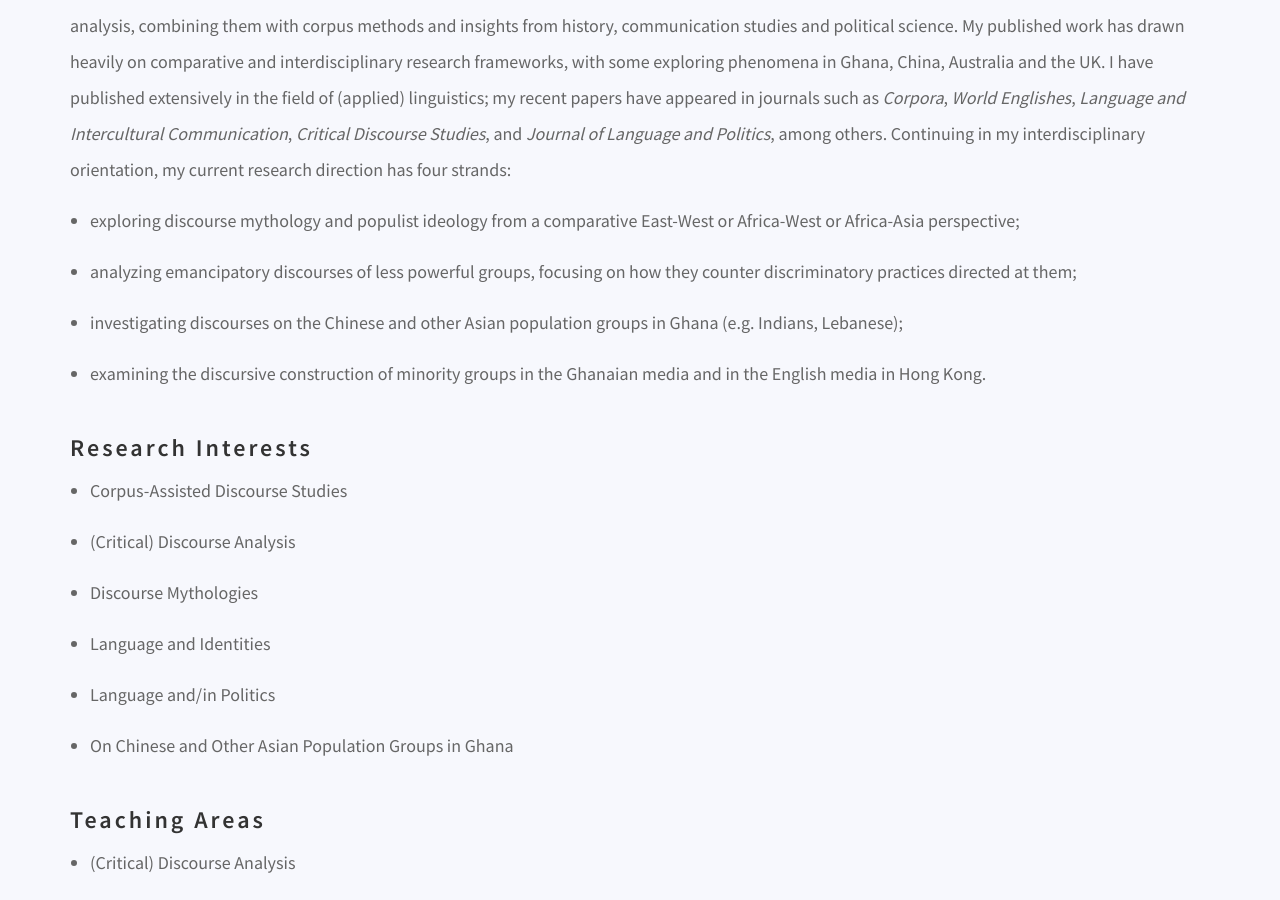
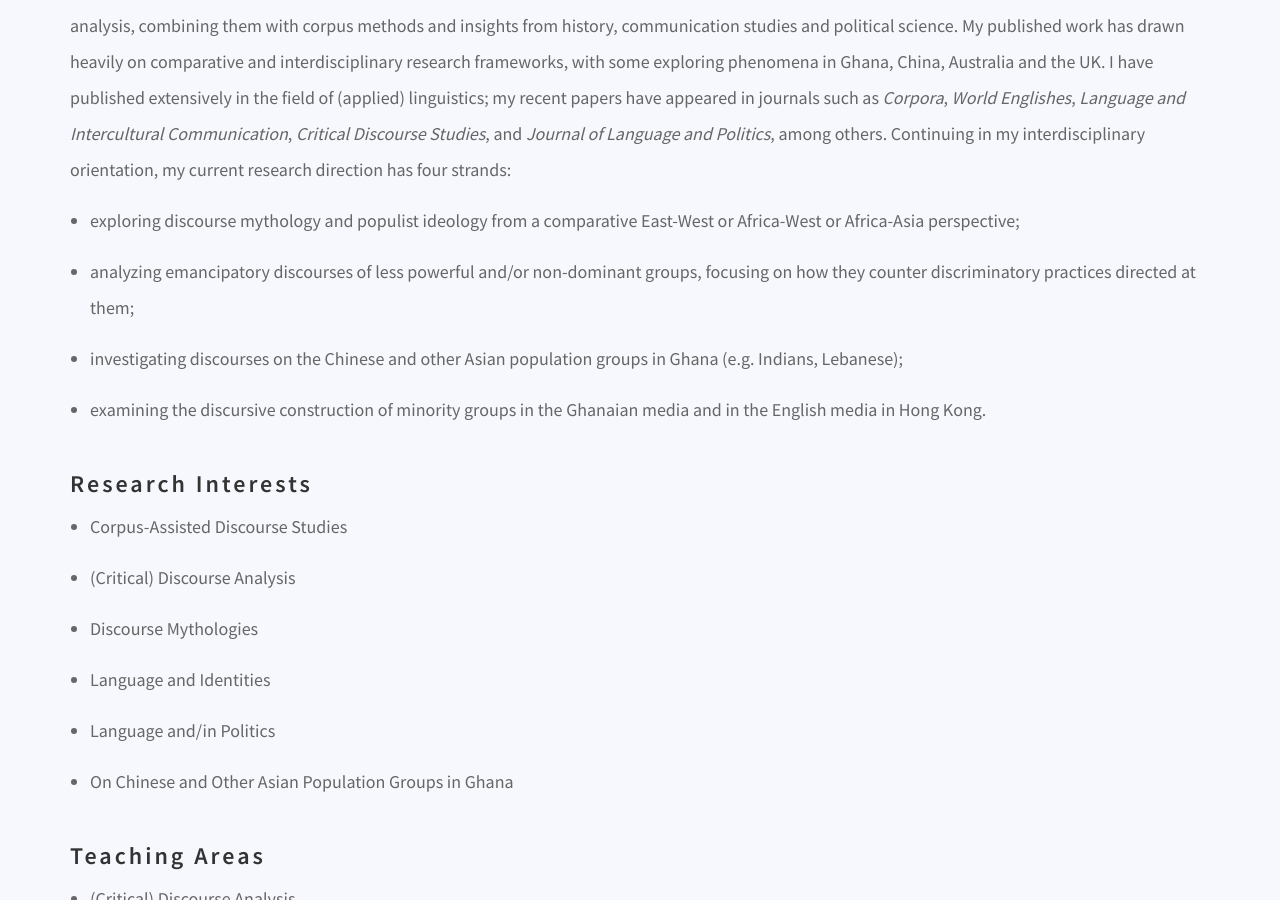
Before and after one commit to danielcornock/marknartey.com, a Jekyll site: the page built from index.md, in a window 1280 px wide and 900 px high, scrolled down 927 px. Built offline with Jekyll 4.4.1, drawn with Linux system fonts in a browser that asks for light colours; nearby versions of some CDN libraries; a script that is not in the unit is left out.

Commit message:
Update Pages “about”

```diff
--- a/index.md
+++ b/index.md
@@ -24,7 +24,7 @@ perspective.
 The main analytic and/or theoretical frameworks I adopt are discourse-historical analysis, critical metaphor analysis and discourse-mythological analysis, combining them with corpus methods and insights from history, communication studies and political science. My published work has drawn heavily on comparative and interdisciplinary research frameworks, with some exploring phenomena in Ghana, China, Australia and the UK. I have published extensively in the field of (applied) linguistics; my recent papers have appeared in journals such as *Corpora*, *World Englishes*, *Language and Intercultural Communication*, *Critical Discourse Studies*, and *Journal of Language and Politics*, among others. Continuing in my interdisciplinary orientation, my current research direction has four strands:
 
 * exploring discourse mythology and populist ideology from a comparative East-West or Africa-West or Africa-Asia perspective;
-* analyzing emancipatory discourses of less powerful groups, focusing on how they counter discriminatory practices directed at them;
+* analyzing emancipatory discourses of less powerful and/or non-dominant groups, focusing on how they counter discriminatory practices directed at them;
 * investigating discourses on the Chinese and other Asian population groups in Ghana (e.g. Indians, Lebanese);
 * examining the discursive construction of minority groups in the Ghanaian media and in the English media in Hong Kong.
 
```
